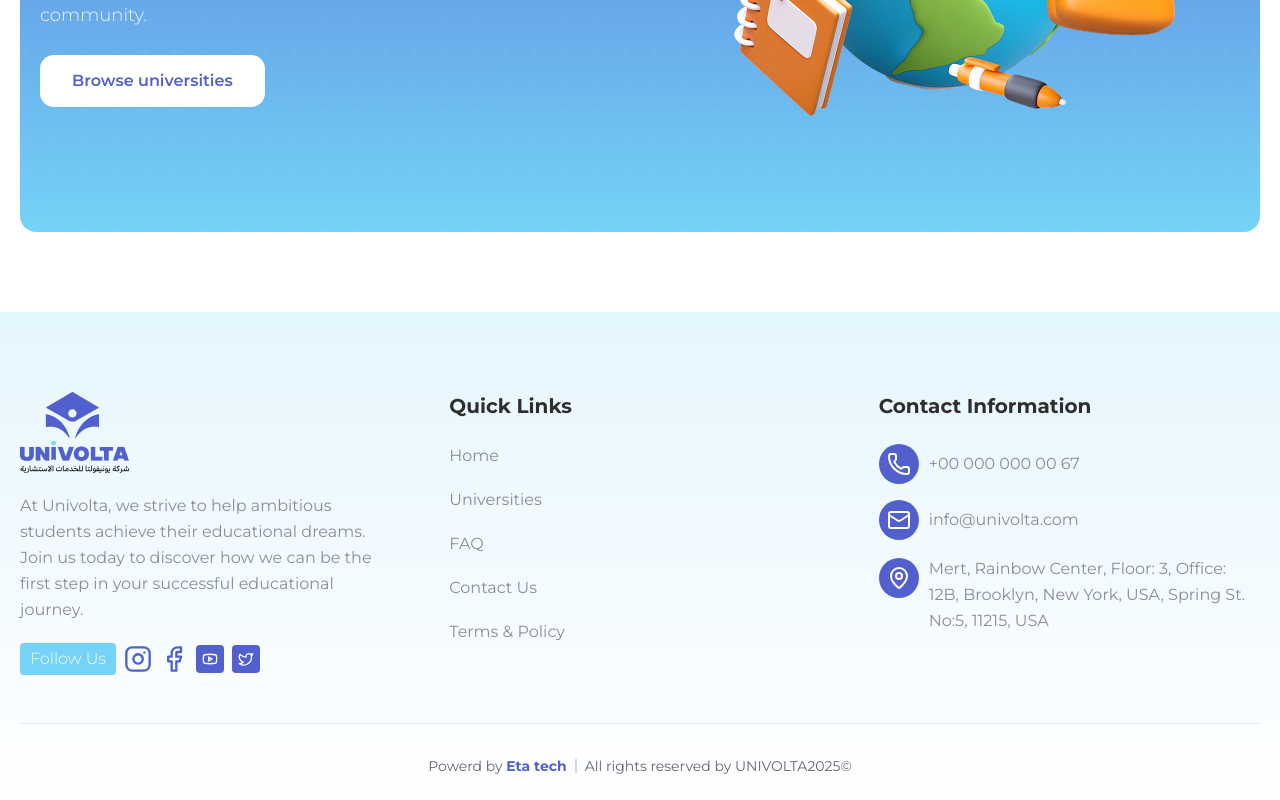
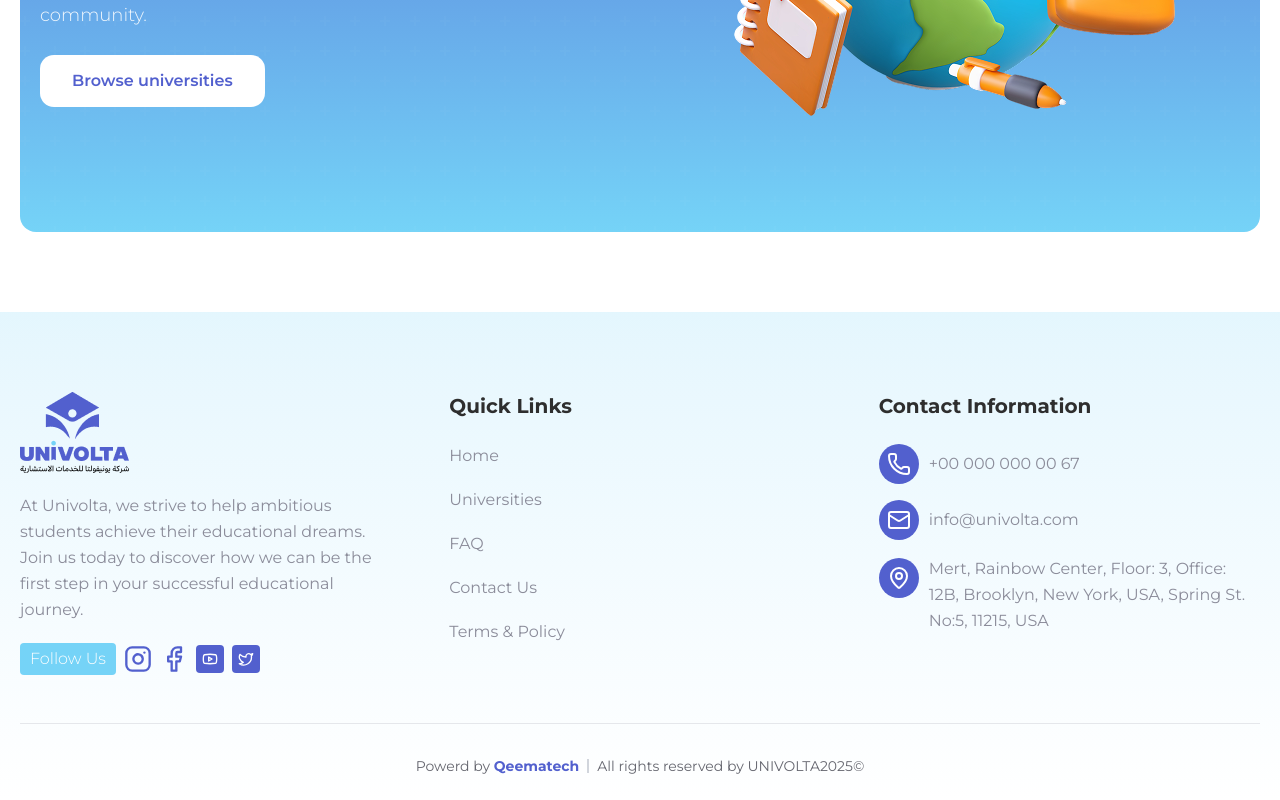
Before and after one commit to Mohammad-abdo/univolta, a Next.js app: page / in a window 1280 px wide. Shown: the part 4933-5733 px from the top of the page. Built offline with nearby package versions, Linux system fonts and the light colour scheme; no server answers.

Commit message:
update footer

```diff
--- a/components/footer.tsx
+++ b/components/footer.tsx
@@ -117,7 +117,7 @@ export function Footer() {
         {/* Bottom Bar */}
         <div className="border-t border-gray-200 pt-4 md:pt-8 flex flex-col md:flex-row justify-center items-center gap-2 md:gap-2">
           <p className="text-xs md:text-sm font-montserrat-regular text-[#65666f] text-center">
-            {t("poweredBy")} <span className="font-montserrat-bold text-[#5260ce]">Eta tech</span>
+            {t("poweredBy")} <span className="font-montserrat-bold text-[#5260ce]">Qeematech</span>
           </p>
           <div className="hidden md:block w-0.5 h-3.5 bg-gray-300"></div>
           <p className="text-xs md:text-sm font-montserrat-regular text-[#65666f] text-center">
```
